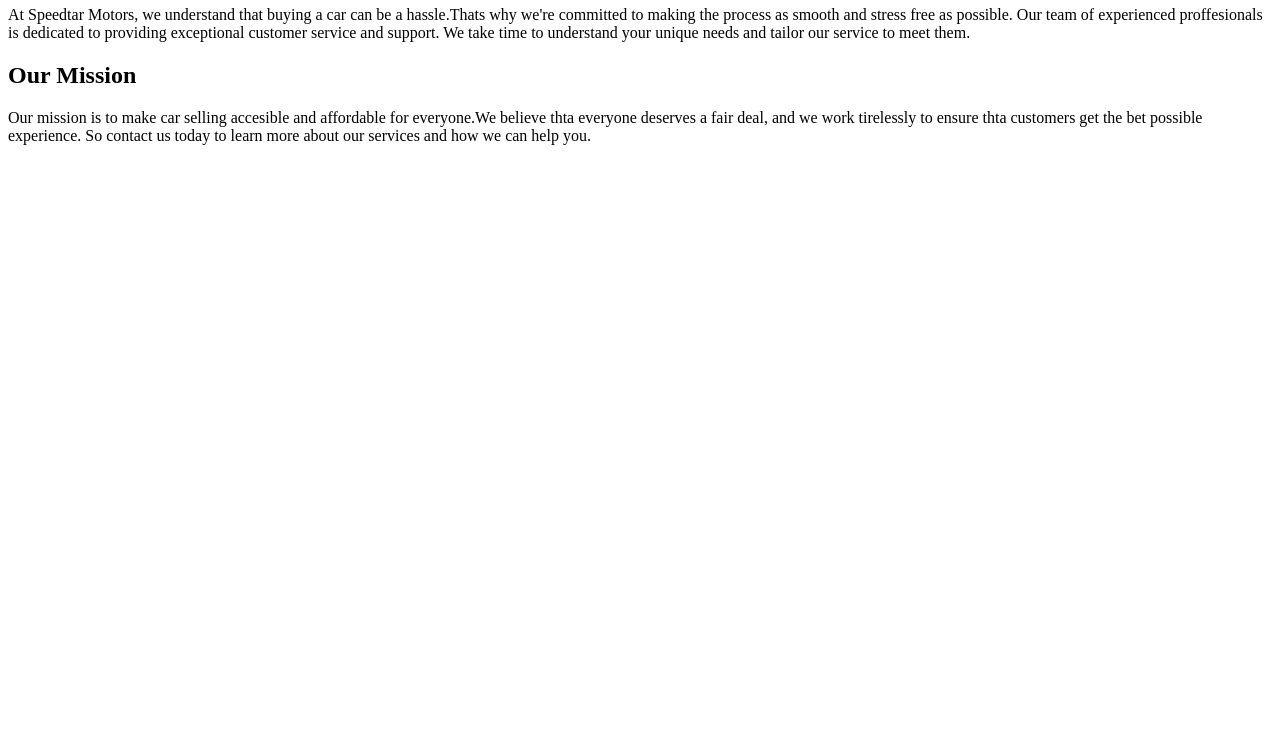
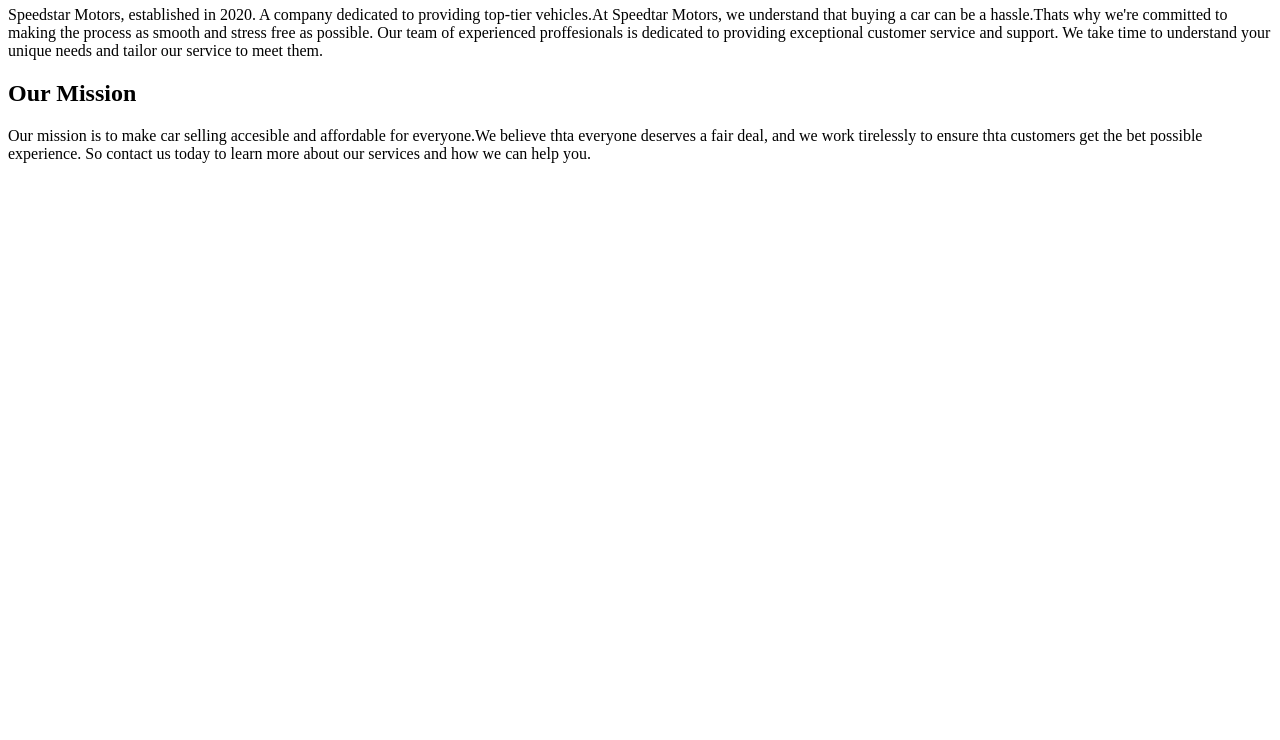
Before and after one commit to Bida23-110/Speed-Star-Motors, a plain HTML site: page About.html in a window 1280 px wide. Shown: the part 60-800 px from the top of the page. Drawn offline with Linux system fonts and the light colour scheme.

Commit message:
Update About.html

```diff
--- a/About.html
+++ b/About.html
@@ -3,7 +3,7 @@
     <head>
       <title>About Speedstar Motors</title>
       <h1>Welcome to Speedstar Motors</h1>
-      <p>At Speedtar Motors, we understand that buying a car can be a hassle.Thats why we're committed to making the process as smooth and stress free as possible.
+      <p>Speedstar Motors, established in 2020. A company dedicated to providing top-tier vehicles.At Speedtar Motors, we understand that buying a car can be a hassle.Thats why we're committed to making the process as smooth and stress free as possible.
      Our team of experienced proffesionals is dedicated to providing exceptional customer service and support. We take time to understand your unique needs and tailor our service to meet them.
       </p>
     <h2>Our Mission</h2>
```
